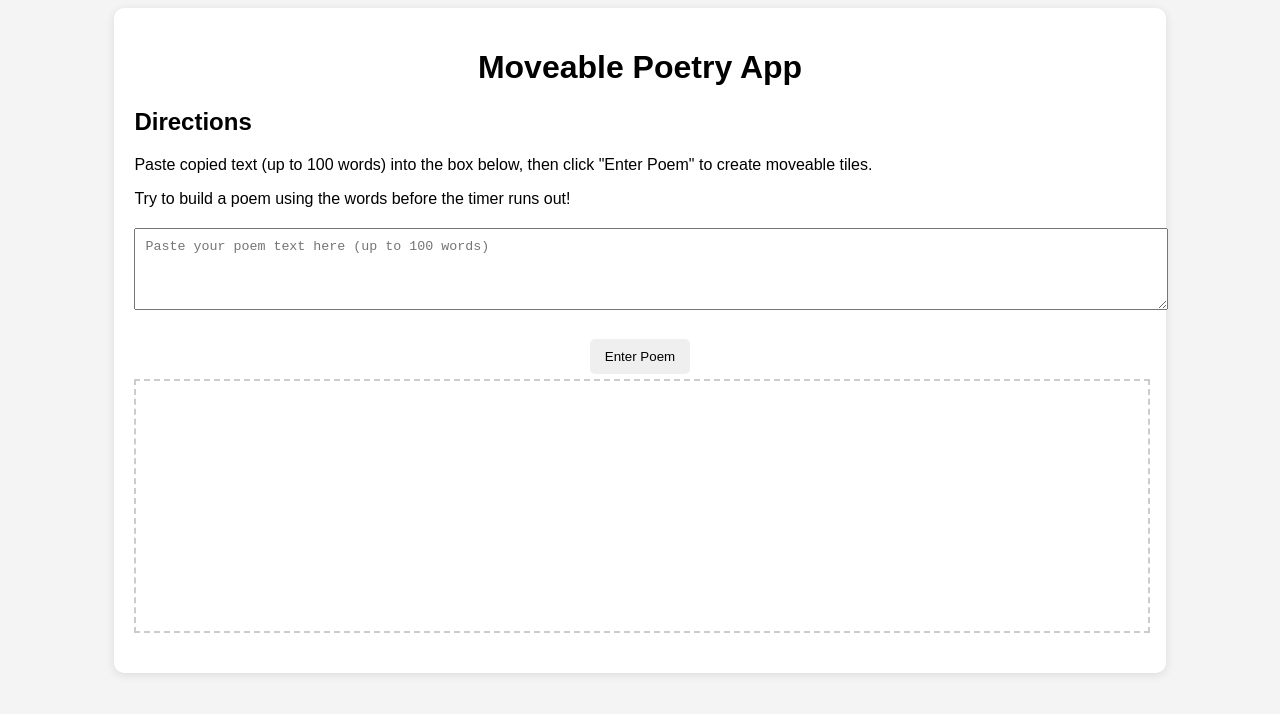
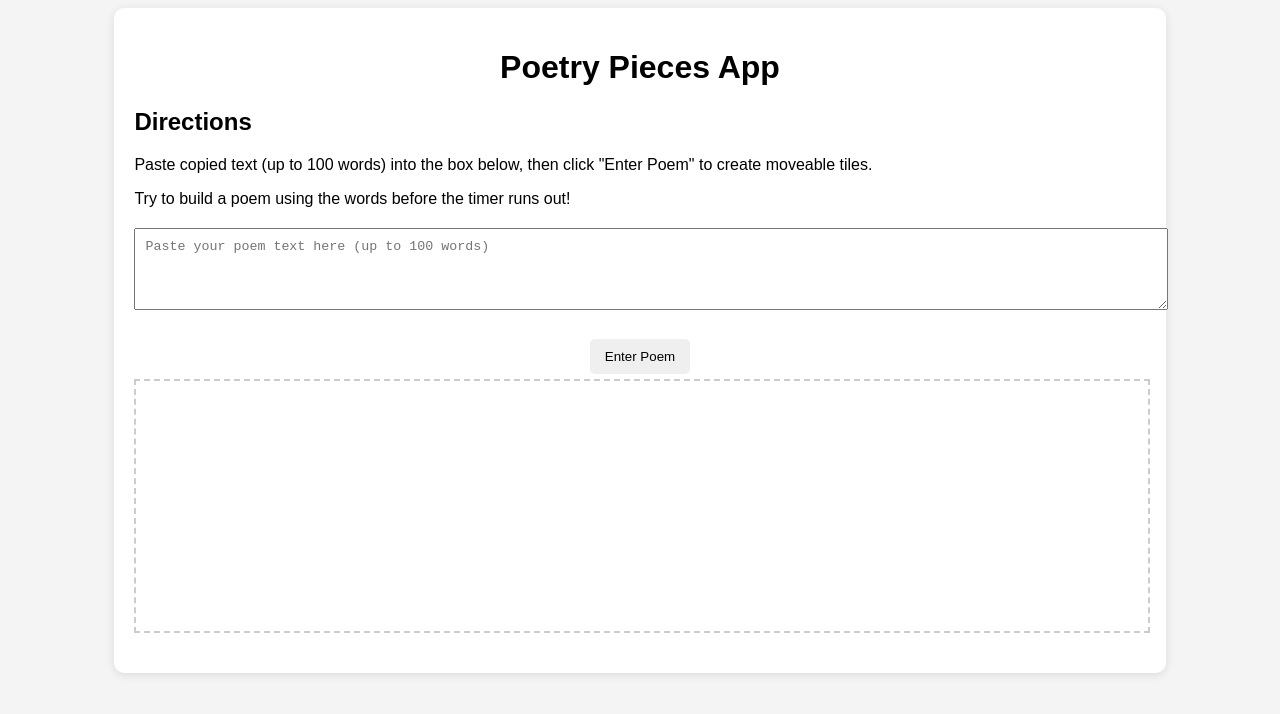
Before and after one commit to adssdesigns/moveable-poetry-app, a plain HTML site: page index.html in a window 1280 px wide. Drawn offline with Linux system fonts and the light colour scheme.

Commit message:
Update index.html

```diff
--- a/index.html
+++ b/index.html
@@ -8,7 +8,7 @@
 </head>
 <body>
     <div class="container">
-        <h1>Moveable Poetry App</h1>
+        <h1>Poetry Pieces App</h1>
         <div class="directions">
             <h2>Directions</h2>
             <p>Paste copied text (up to 100 words) into the box below, then click "Enter Poem" to create moveable tiles.</p>
```
